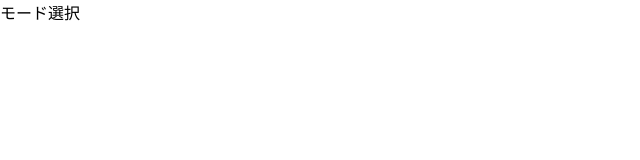
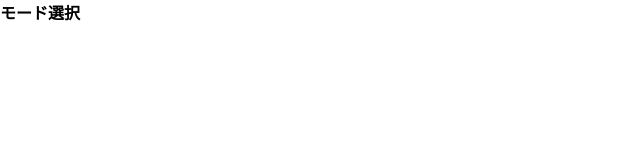
Before and after one commit to NIT-Anan-Procon/procon32_Lets_AIdea_react, a React (Vite) app: page /selection in a window 1280 px wide. Shown: the top 160 px of the page, without its empty margins (0-640 px from the left). Built offline with nearby package versions, Linux system fonts and the light colour scheme.

Commit message:
cssのコミット用

```diff
--- a/src/home/css/Selection.css
+++ b/src/home/css/Selection.css
@@ -1,3 +1,3 @@
-{
-  /* selection */
+div {
+  font-weight: bold;
 }
```
